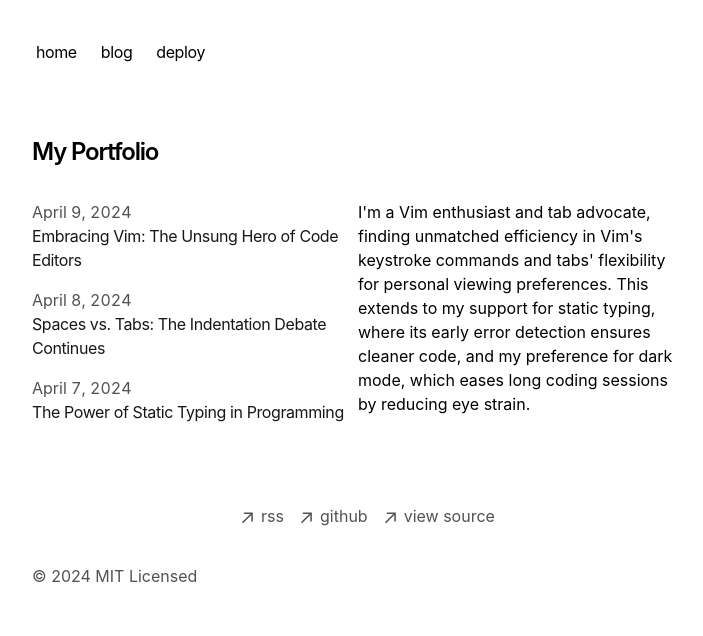
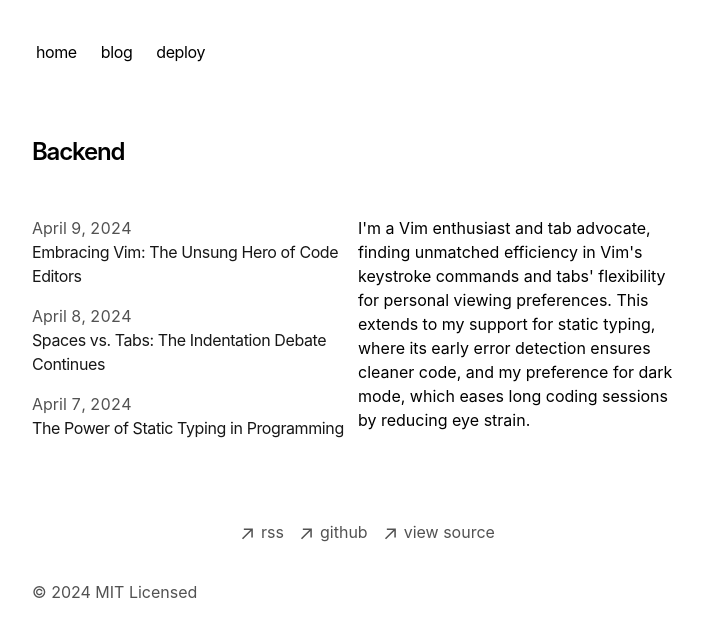
Before and after one commit to josephyu11600/josephyu11600.github.io, a Next.js app: page / in a window 1280 px wide. Shown: the top 636 px of the page, without its empty margins (272-975 px from the left). Built offline with nearby package versions, Linux system fonts and the light colour scheme.

Commit message:
add dynamic header component to simulate typing

```diff
--- /dev/null
+++ b/app/components/header.tsx
@@ -0,0 +1,73 @@
+'use client'; // This directive makes the component client-side so we can use hooks
+
+import { useEffect, useState } from 'react';
+
+const HeaderValues = ['Frontend', 'Backend', 'Full-stack'];
+const DynamicHeader = (): JSX.Element => {
+	// Store the index of the next header value we should use.
+	const [headerValueIndex, setHeaderValueIndex] = useState(0);
+	// Track the current header text to render.
+	const [headerText, setHeaderText] = useState('');
+	// Store the index of the next character to add to the header text.
+	const [headerIndex, setHeaderIndex] = useState(0);
+	// Whether or not we are actively typing the next header value.
+	const [isDeleting, setIsDeleting] = useState(false);
+
+	useEffect(() => {
+		let timeout;
+		if (!isDeleting) {
+			const currentHeaderValue = HeaderValues[headerValueIndex];
+			timeout = setTimeout(() => {
+				if (headerIndex < currentHeaderValue.length) {
+					setHeaderText((prevHeaderText): string => {
+						return prevHeaderText + currentHeaderValue[headerIndex];
+					});
+					setHeaderIndex((prevHeaderIndex): number => {
+						return prevHeaderIndex + 1;
+					});
+				} else {
+					// We don't want to start deleting right away so we can pause for 1 second before flipping the flag.
+					setTimeout(() => {
+						setIsDeleting(true);
+					}, 1000);
+				}
+			}, 200);
+		} else {
+			if (!headerText) {
+				setHeaderValueIndex((prevHeaderValueIndex): number => {
+					return (prevHeaderValueIndex + 1) % HeaderValues.length;
+				});
+				setHeaderIndex(0);
+				setIsDeleting(false);
+			}
+			timeout = setTimeout(() => {
+				setHeaderText((prevHeaderText) => {
+					return prevHeaderText.substring(
+						0,
+						prevHeaderText.length - 1
+					);
+				});
+			}, 80);
+		}
+		return () => {
+			clearTimeout(timeout);
+		};
+	}, [
+		headerIndex,
+		headerText,
+		headerValueIndex,
+		isDeleting,
+		setHeaderIndex,
+		setHeaderText,
+		setHeaderValueIndex,
+		setIsDeleting,
+	]);
+
+	return (
+		<h1 className="mb-4 text-2xl font-semibold tracking-tighter min-h-16">
+			{headerText}
+		</h1>
+	);
+};
+
+export default DynamicHeader;
--- a/app/page.tsx
+++ b/app/page.tsx
@@ -1,11 +1,10 @@
 import { BlogPosts } from 'app/components/posts';
+import DynamicHeader from './components/header';
 
 export default function Page() {
 	return (
 		<section>
-			<h1 className="mb-8 text-2xl font-semibold tracking-tighter">
-				My Portfolio
-			</h1>
+			<DynamicHeader />
 			<div className="flex flex-col md:flex-row">
 				<div className="flex-1">
 					<BlogPosts />
```
